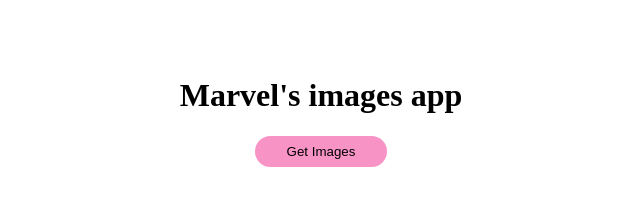
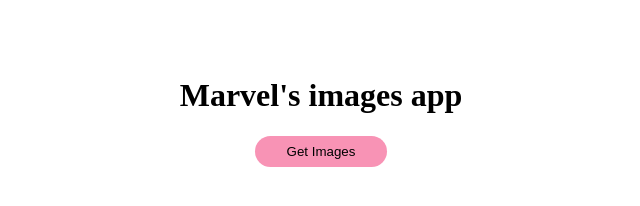
Before and after one commit to rada-ii/Marvel-mvc-typescript, a website built with Vite: page index.html in a window 1280 px wide. Shown: the whole page, without its empty margins (319-959 px from the left). Built offline with nearby package versions, Linux system fonts and the light colour scheme.

Commit message:
corrections and styling

```diff
--- a/src/style.css
+++ b/src/style.css
@@ -8,7 +8,7 @@
 button {
   padding: 0.5rem 2rem;
   border-radius: 3rem;
-  background-color: #f893c5;
+  background-color: #f893b5;
   border: none;
   cursor: pointer;
 }
```
